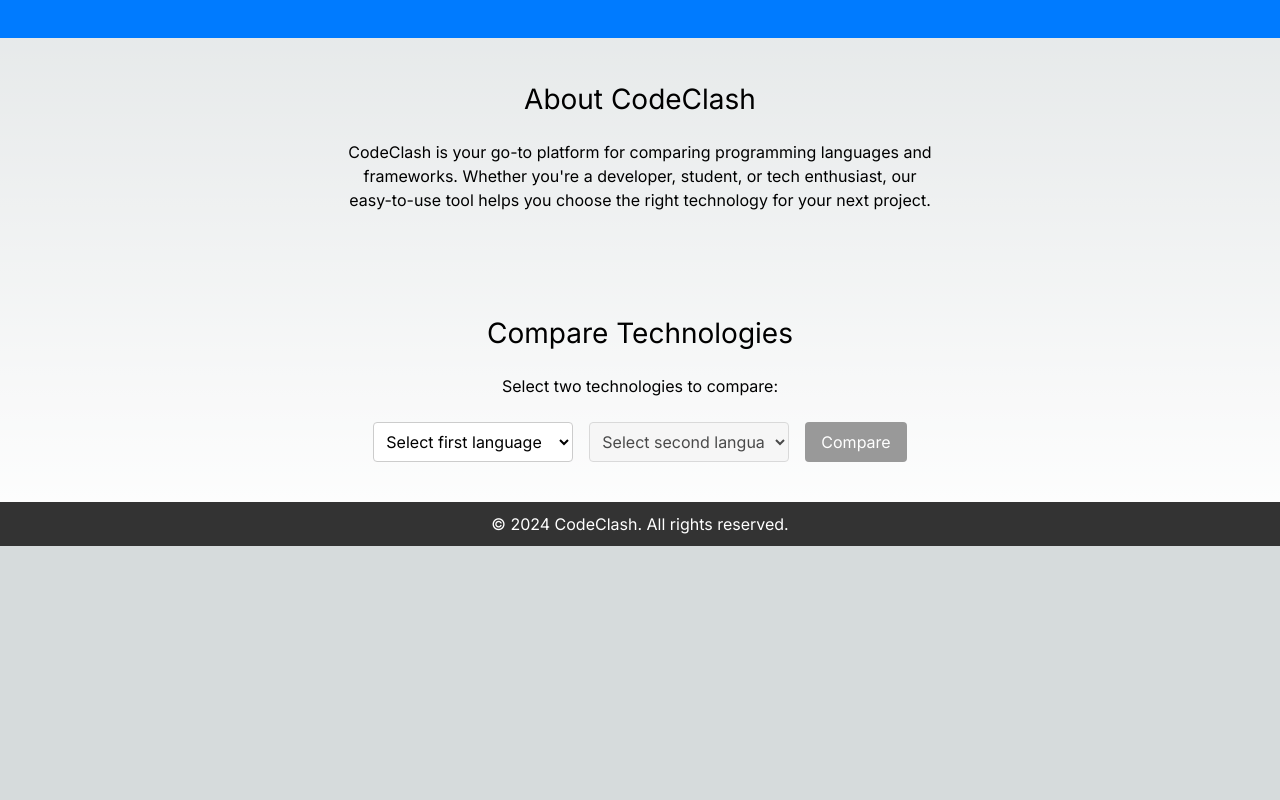
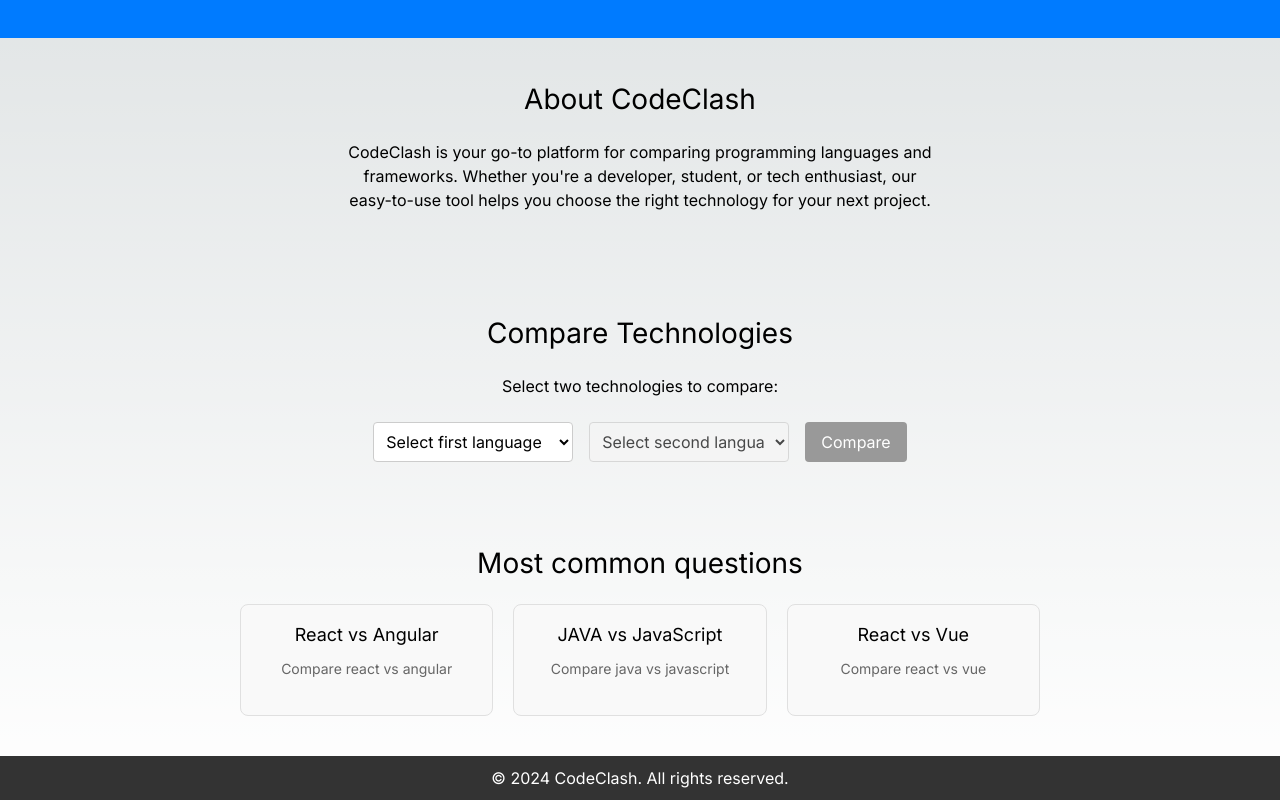
Before and after one commit to deleteman/codeclash-nextjs, a Next.js app: page / in a window 1280 px wide. Shown: the part 318-1118 px from the top of the page. Before the commit the page ends 864 px from the top, so only its background shows below. Built offline with nearby package versions, Linux system fonts and the light colour scheme.

Commit message:
extracting common component out and adding link to most common comparisons on the homepage

```diff
--- a/src/app/page.js
+++ b/src/app/page.js
@@ -1,6 +1,7 @@
 import { getAllComparisonIds } from '../lib/utils';
 import DropdownComparison from '@/components/DropdownComparison';
 import styles from './page.module.css';
+import ComparisonBox from '@/components/ComparisonBox';
 
 export default async function Home() {
   const allComparisons = getAllComparisonIds();
@@ -29,6 +30,16 @@ export default async function Home() {
         <DropdownComparison languages={languages} allComparisons={allComparisons} />
       </section>
 
+      <section id="most-common" className={styles.infoSection}>
+        <h3>Most common questions</h3>
+        <div className={styles.pageComparisonsGrid}>
+          <ComparisonBox comp={{ title: 'React vs Angular', params: { id: 'react-angular' } }} />
+          <ComparisonBox comp={{ title: 'JAVA vs JavaScript', params: { id: 'java-javascript' } }} />
+          <ComparisonBox comp={{ title: 'React vs Vue', params: { id: 'react-vue' } }} />
+          </div>
+      </section>
+
+
    </div>
   );
 }
--- a/src/app/page.module.css
+++ b/src/app/page.module.css
@@ -118,3 +118,12 @@ ul.comparisonList {
   text-align: center;
   padding: 10px 0;
 }
+
+
+.pageComparisonsGrid {
+    margin: 0 auto;
+    max-width: 800px;
+    display: grid;
+    grid-template-columns: repeat(auto-fill, minmax(200px, 1fr));
+    gap: 20px;
+  }
--- /dev/null
+++ b/src/components/ComparisonBox.js
@@ -0,0 +1,23 @@
+import styles from './ComparisonBox.module.css'
+import Link from 'next/link';
+
+/**
+ *
+ * Sample format of the "comp" parameter:
+ * {
+ *  title: 'Python vs JavaScript',
+ *  params: { id: 'python-javascript' }
+ * }
+ */
+export default function ComparisonBox({ comp }) {
+
+    return (
+        <Link href={`/articles/${comp.params.id}`} key={comp.params.id}>
+        <div className={styles.comparisonBox}>
+            <h3>{comp.title}</h3>
+            <p>Compare {comp.params.id.replace("-", ' vs ')}</p>
+        </div>
+        </Link>
+    )
+
+}
--- /dev/null
+++ b/src/components/ComparisonBox.module.css
@@ -0,0 +1,24 @@
+.comparisonBox {
+    background-color: #f9f9f9;
+    border: 1px solid #e0e0e0;
+    border-radius: 8px;
+    padding: 16px;
+    text-align: center;
+    transition: transform 0.3s ease, box-shadow 0.3s ease;
+    cursor: pointer;
+  }
+
+  .comparisonBox:hover {
+    transform: translateY(-5px);
+    box-shadow: 0 4px 10px rgba(0, 0, 0, 0.1);
+  }
+
+  .comparisonBox h3 {
+    font-size: 18px;
+    margin-bottom: 10px;
+  }
+
+  .comparisonBox p {
+    font-size: 14px;
+    color: #666;
+  }
--- a/src/components/RelatedComparisons.js
+++ b/src/components/RelatedComparisons.js
@@ -1,6 +1,6 @@
 import React from 'react';
-import Link from 'next/link';
 import styles from './RelatedComparisons.module.css'; // Add CSS for styling
+import ComparisonBox from './ComparisonBox';
 
 let comparisons = null;
 const RelatedComparisons = ({ currentLanguages }) => {
@@ -20,12 +20,7 @@ const RelatedComparisons = ({ currentLanguages }) => {
       <h2>Keep comparing...</h2>
       <div className={styles.comparisonsGrid}>
         {filteredComparisons.map((comp) => (
-          <Link href={`/articles/${comp.params.id}`} key={comp.params.id}>
-            <div className={styles.comparisonBox}>
-              <h3>{comp.title}</h3>
-              <p>Compare {comp.params.id.replace("-", ' vs ')}</p>
-            </div>
-          </Link>
+          <ComparisonBox key={comp.params.id} comp={comp} />
         ))}
       </div>
     </div>
```
Also changed, not shown: src/components/RelatedComparisons.module.css (+0 -25 lines).
